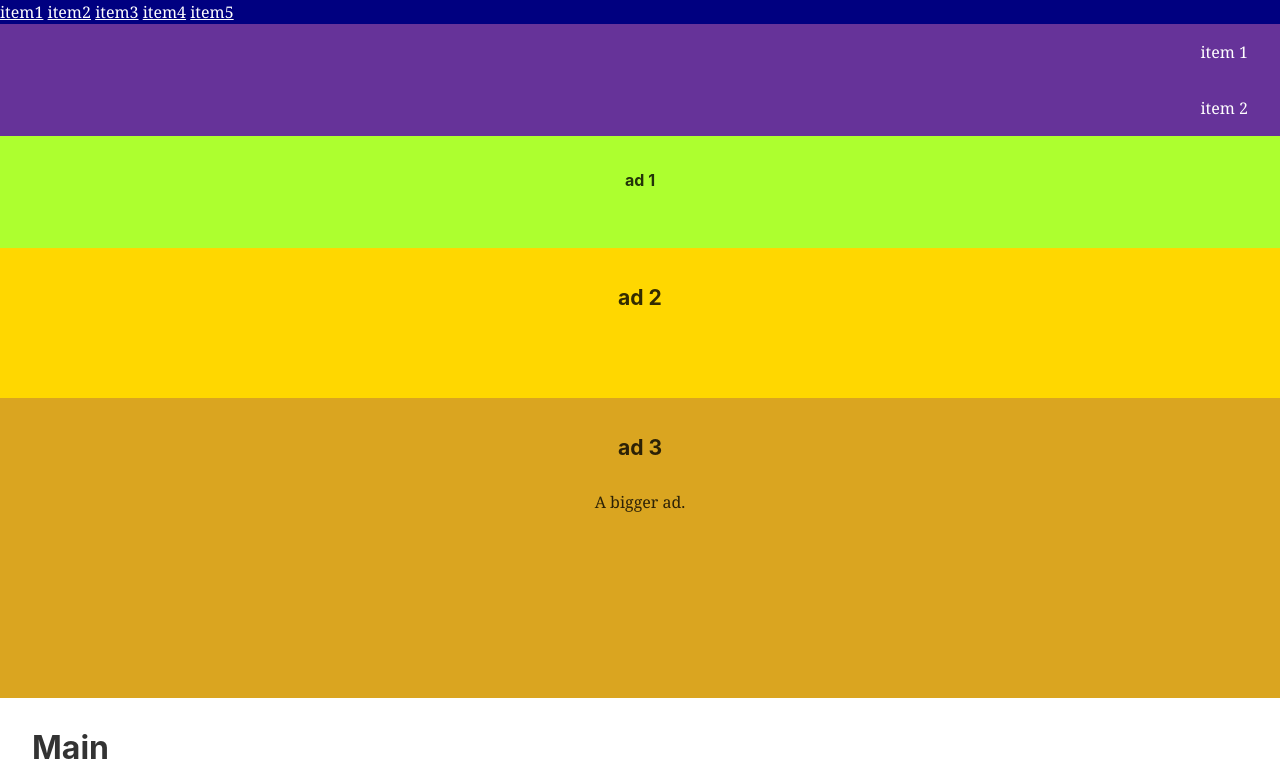
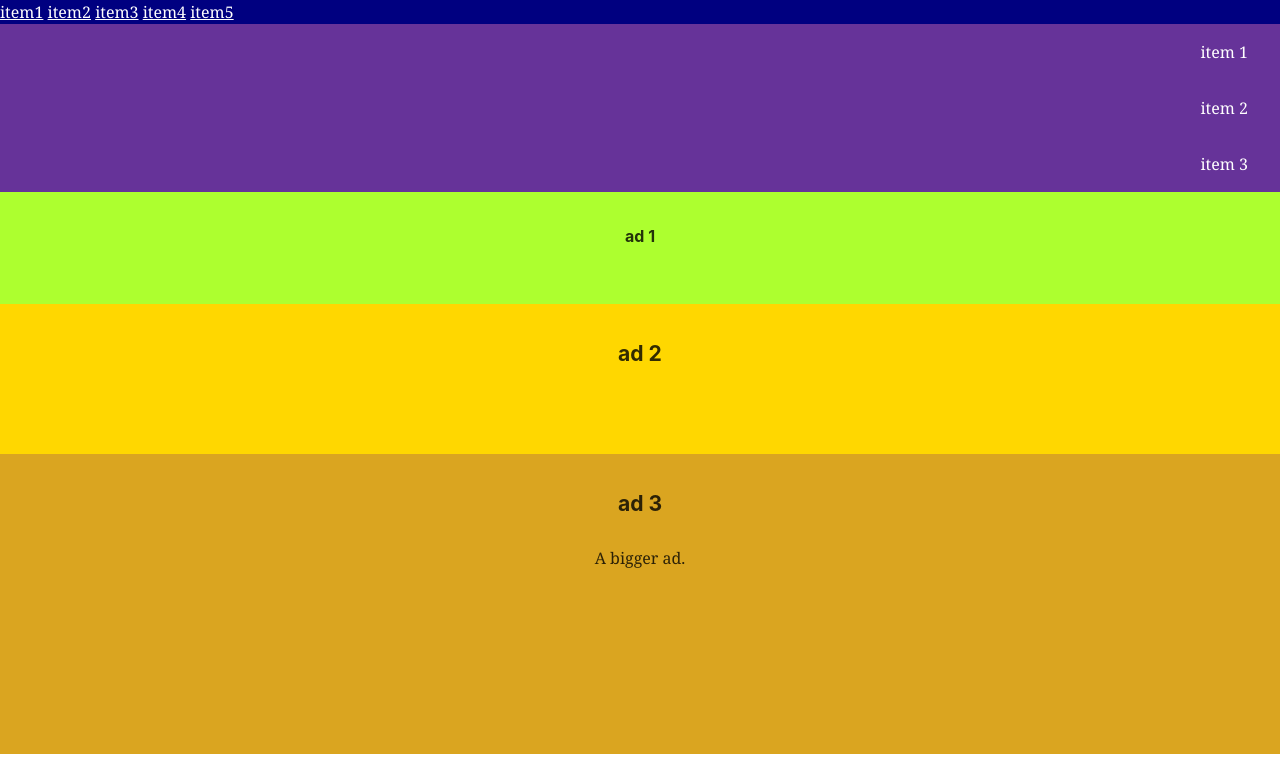
Before and after one commit to fed-cwb/css-grid-example, a website built with Parcel: page index.html in a window 1280 px wide. Shown: the top 783 px of the page. Built offline with nearby package versions, Linux system fonts and the light colour scheme.

Commit message:
Fix code style

```diff
--- a/index.html
+++ b/index.html
@@ -17,6 +17,7 @@
     <aside>
       <div>item 1</div>
       <div>item 2</div>
+      <div>item 3</div>
     </aside>
     <div class="ad ad-1"><h4>ad 1</h4></div>
     <div class="ad ad-2"><h3>ad 2</h3></div>
```
Lines whose indentation alone changed are shown as unchanged.
